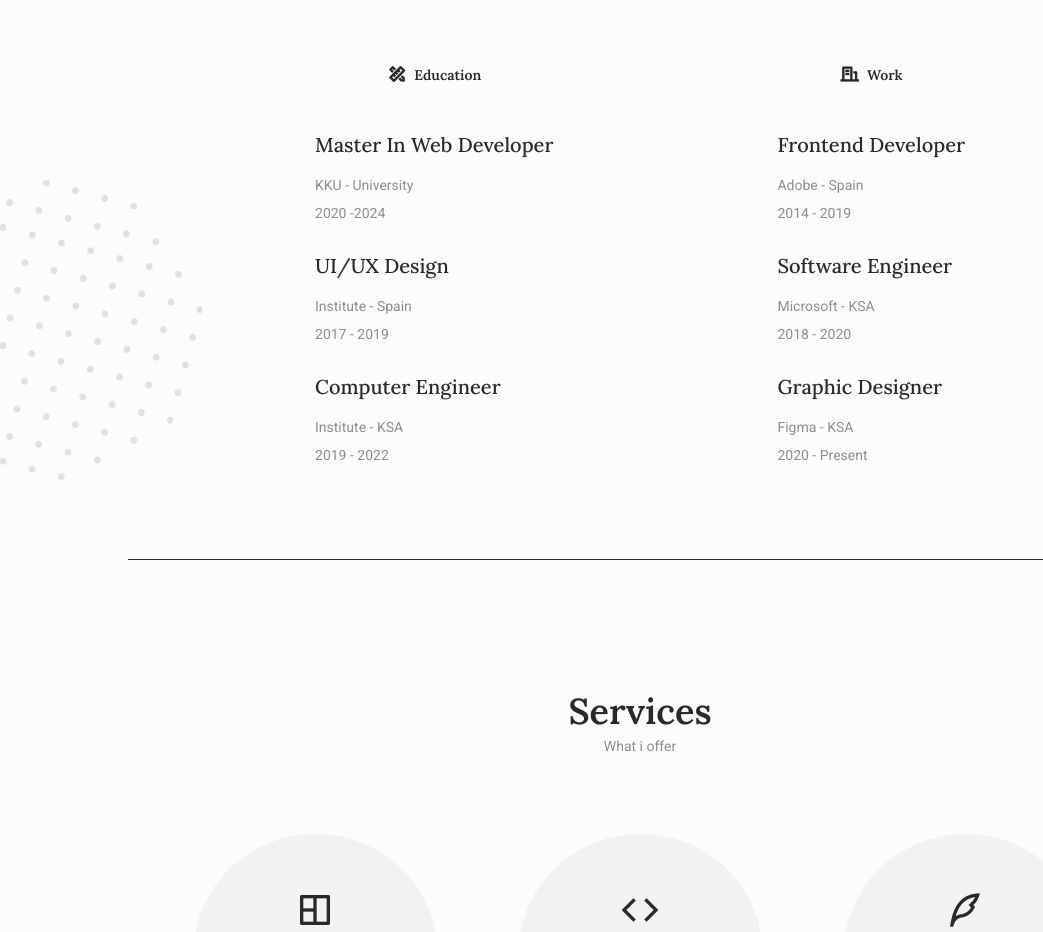
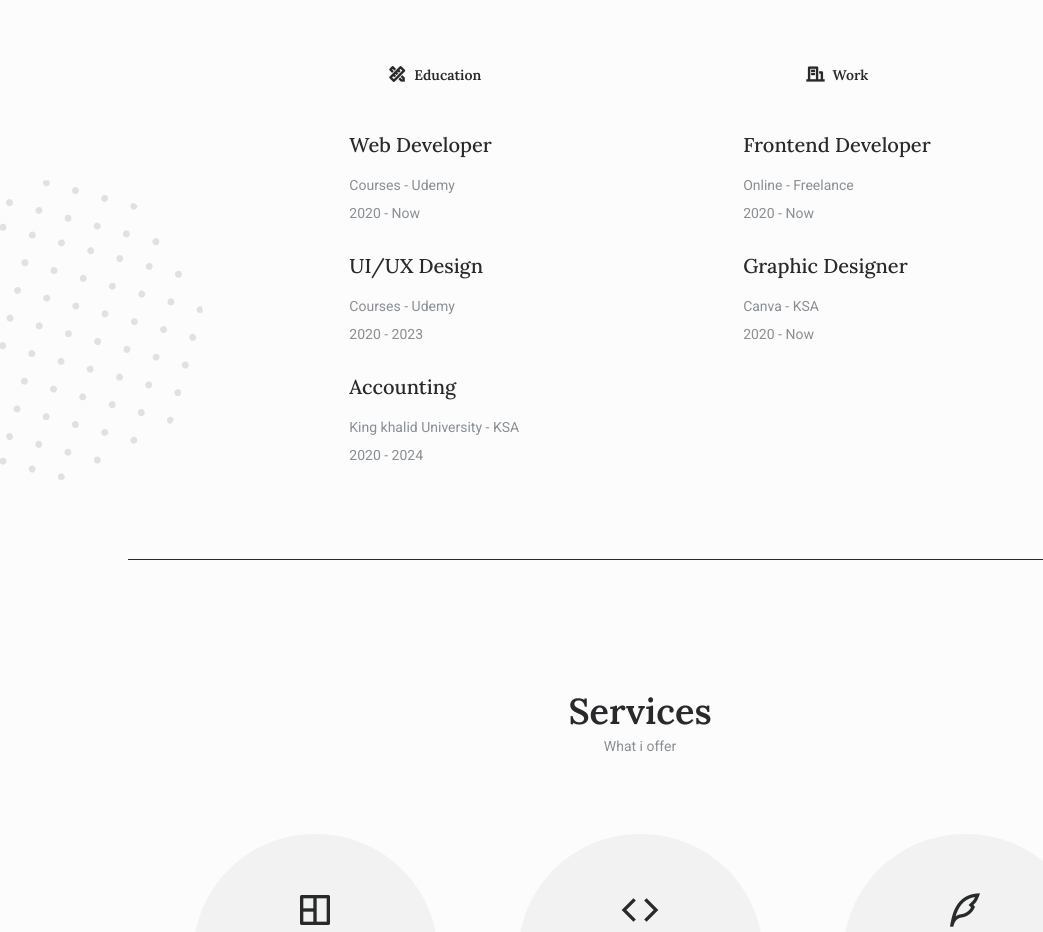
Before and after one commit to mohammedbabiker/aboutme, a plain HTML site: page index.html in a window 1280 px wide. Shown: the part 2140-3072 px from the top of the page, without its empty margins (0-1043 px from the left). Drawn offline with nearby package versions, Linux system fonts and the light colour scheme.

Commit message:
Update qualification

```diff
--- a/index.html
+++ b/index.html
@@ -304,7 +304,7 @@
       <!--==================== QUALIFICATION ====================-->
       <section class="qualification section" id="qualification">
         <h2 class="section__title">Qualification</h2>
-        <span class="section__subtitle">Experience & Education</span>
+        <span class="section__subtitle">Experience &amp; Education</span>
 
         <div class="qualification__container container grid section__border">
           <!--==================== QUALIFICATION 1 ====================-->
@@ -315,21 +315,21 @@
 
             <div class="qualification__info">
               <div>
-                <h3 class="qualification__name">Master In Web Developer</h3>
-                <span class="qualification__country">KKU - University</span>
-                <span class="qualification__year">2020 -2024</span>
+                <h3 class="qualification__name">Web Developer</h3>
+                <span class="qualification__country">Courses - Udemy</span>
+                <span class="qualification__year">2020 - Now</span>
               </div>
 
               <div>
                 <h3 class="qualification__name">UI/UX Design</h3>
-                <span class="qualification__country">Institute - Spain</span>
-                <span class="qualification__year">2017 - 2019</span>
+                <span class="qualification__country">Courses - Udemy</span>
+                <span class="qualification__year">2020 - 2023</span>
               </div>
 
               <div>
-                <h3 class="qualification__name">Computer Engineer</h3>
-                <span class="qualification__country">Institute - KSA</span>
-                <span class="qualification__year">2019 - 2022</span>
+                <h3 class="qualification__name">Accounting</h3>
+                <span class="qualification__country">King khalid University - KSA</span>
+                <span class="qualification__year">2020 - 2024</span>
               </div>
             </div>
           </div>
@@ -342,20 +342,20 @@
             <div class="qualification__info">
               <div>
                 <h3 class="qualification__name">Frontend Developer</h3>
-                <span class="qualification__country">Adobe - Spain</span>
-                <span class="qualification__year">2014 - 2019</span>
+                <span class="qualification__country">Online - Freelance</span>
+                <span class="qualification__year">2020 - Now</span>
               </div>
 
-              <div>
-                <h3 class="qualification__name">Software Engineer</h3>
-                <span class="qualification__country">Microsoft - KSA</span>
-                <span class="qualification__year">2018 - 2020</span>
-              </div>
+              <!-- <div> -->
+                <!-- <h3 class="qualification__name">Software Engineer</h3> -->
+                <!-- <span class="qualification__country">Microsoft - KSA</span> -->
+                <!-- <span class="qualification__year">2018 - 2020</span> -->
+              <!-- </div> -->
 
               <div>
                 <h3 class="qualification__name">Graphic Designer</h3>
-                <span class="qualification__country">Figma - KSA</span>
-                <span class="qualification__year">2020 - Present</span>
+                <span class="qualification__country">Canva - KSA</span>
+                <span class="qualification__year">2020 - Now</span>
               </div>
             </div>
           </div>
```
